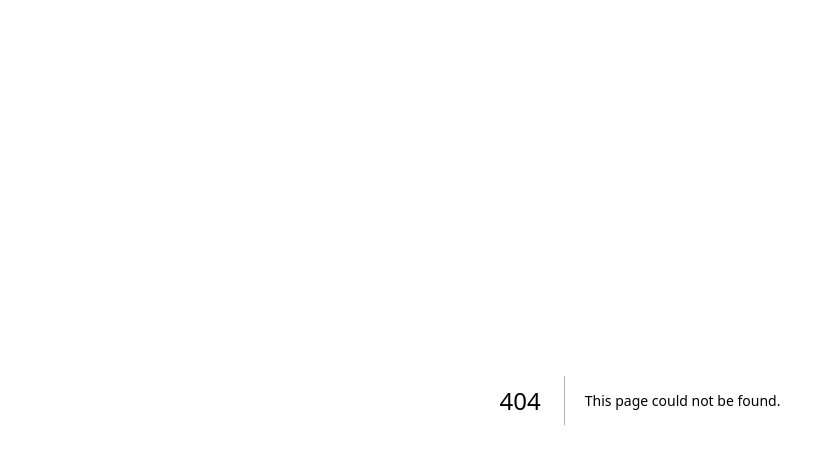
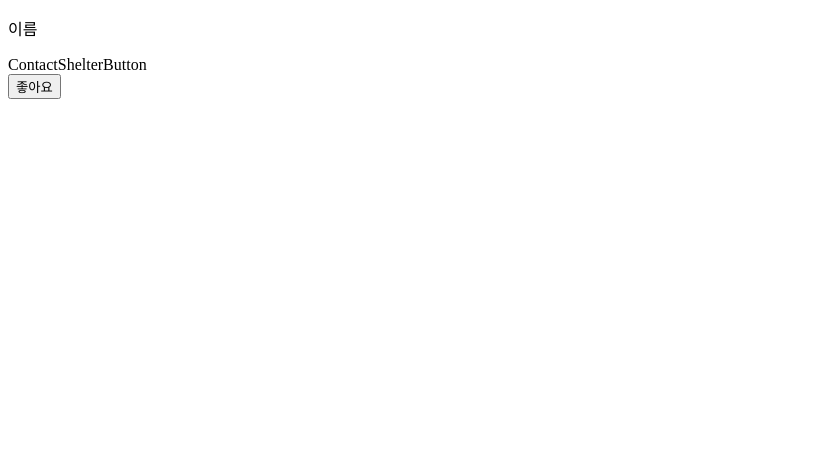
Before and after one commit to PEC-FE/pet-save, a Next.js app: page /volunteer/ui/volunteer-detail in a window 1280 px wide. Before the commit this address had no page. Shown: the top 464 px of the page, without its empty margins (0-835 px from the left). Built offline with nearby package versions, Linux system fonts and the light colour scheme.

Commit message:
봉사활동 상세 정보에서 연락, 관심추가 기능을 추가합니다

```diff
--- /dev/null
+++ b/src/features/volunteer/lib/useLikeVolunteer.ts
@@ -0,0 +1,5 @@
+export function useLikeVolunteer() {
+  return {
+    mutate: () => {},
+  };
+}
--- /dev/null
+++ b/src/features/volunteer/ui/LikeVolunteerButton.tsx
@@ -0,0 +1,15 @@
+import { useLikeVolunteer } from '../lib/useLikeVolunteer';
+
+export default function LikeVolunteerButton() {
+  const { mutate: likeShelter } = useLikeVolunteer();
+
+  const handleClick = () => {
+    likeShelter();
+  };
+
+  return (
+    <button type="button" onClick={handleClick}>
+      좋아요
+    </button>
+  );
+}
--- /dev/null
+++ b/src/pages/volunteer/ui/volunteer-detail.tsx
@@ -0,0 +1,16 @@
+import { VolunteerDetail } from '@/src/widgets/volunteer';
+import { useVolunteer } from '@/src/widgets/volunteer/lib/useVolunteer';
+
+type VolunteerDetailPageProps = {
+  id: number;
+};
+
+export default function VolunteerDetailPage({ id }: VolunteerDetailPageProps) {
+  const { data: volunteer } = useVolunteer(id);
+
+  return (
+    <div>
+      <VolunteerDetail {...volunteer} />
+    </div>
+  );
+}
--- /dev/null
+++ b/src/widgets/volunteer/lib/useVolunteer.ts
@@ -0,0 +1,8 @@
+/**
+ * @tanstack/react-query를 이용하여 서버에서 봉사활동 데이터를 불러오는 hooks
+ */
+export function useVolunteer(id: number) {
+  return {
+    data: [],
+  };
+}
--- a/src/widgets/volunteer/ui/index.ts
+++ b/src/widgets/volunteer/ui/index.ts
@@ -1,2 +1,3 @@
+export { default as VolunteerDetail } from './volunteer-detail';
+export { default as VolunteerList } from './volunteer-list';
 export { default as Volunteer } from './volunteer';
-export { default as VolunteerList } from './volunteer-list';
--- /dev/null
+++ b/src/widgets/volunteer/ui/volunteer-detail.tsx
@@ -0,0 +1,16 @@
+import { ContactShelterButton } from '@/src/features/shelter';
+import LikeVolunteerButton from '@/src/features/volunteer/ui/LikeVolunteerButton';
+
+export default function VolunteerDetail({ id, name, description }: any) {
+  return (
+    <div>
+      <dl>
+        <dt>이름</dt>
+        <dd>{name}</dd>
+      </dl>
+
+      <ContactShelterButton />
+      <LikeVolunteerButton />
+    </div>
+  );
+}
```
